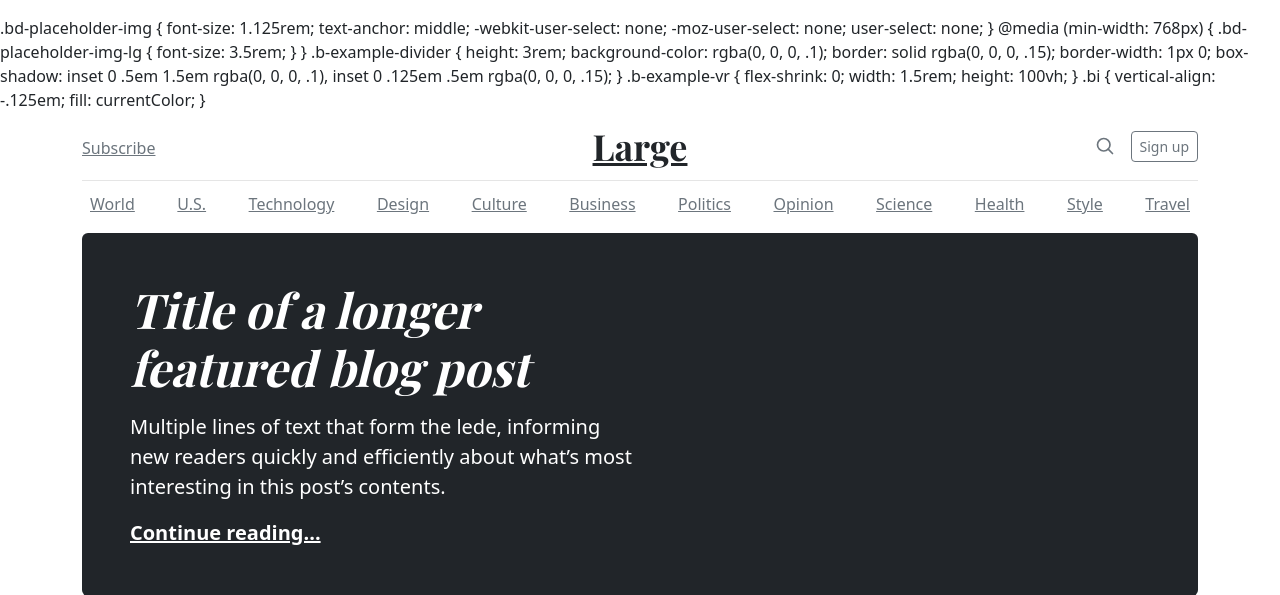
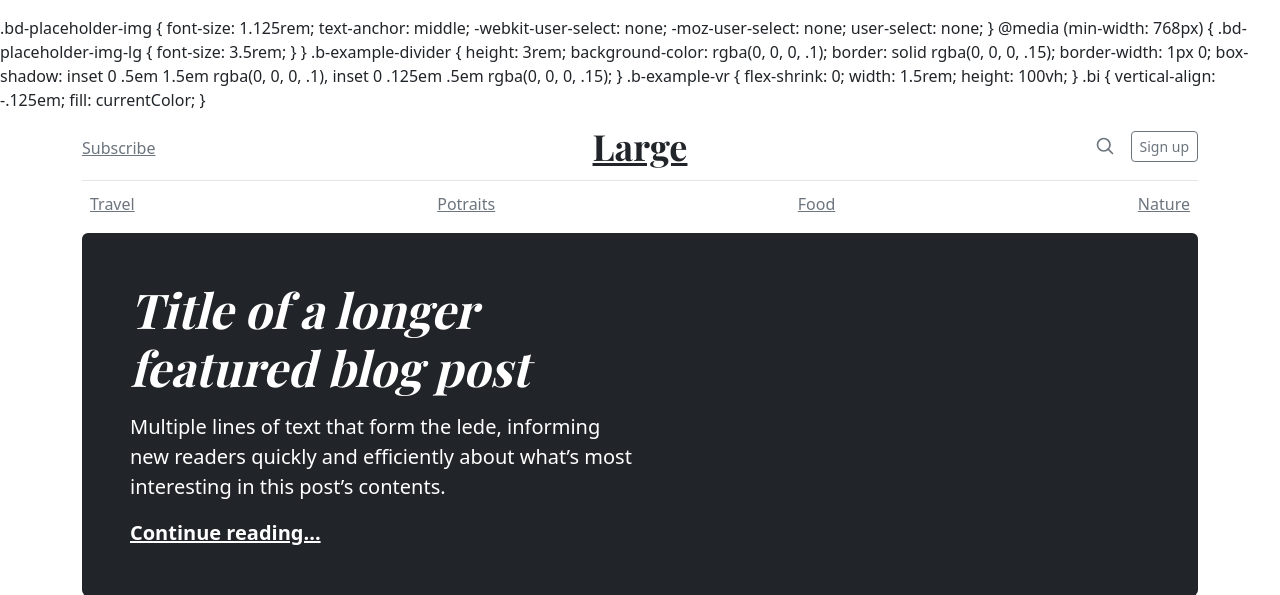
Before and after one commit to Flokots/personal-gallery, a Django app: template templates/main/index.html in a window 1280 px wide. Shown: the part 56-651 px from the top of the page. Run offline with Django 4.2, Linux system fonts and the light colour scheme; the template is opened without the code that fills it, so the values that code supplies are empty; some libraries are stand-ins or nearby versions.

Commit message:
close open meta tag>

```diff
--- a/templates/main/index.html
+++ b/templates/main/index.html
@@ -5,7 +5,7 @@
 <head>
     <meta charset="UTF-8">
     <meta name="author" content="Florence Kotohoyoh">
-    <meta name="generator" content="Personal Gallery"
+    <meta name="generator" content="Personal Gallery">
     <meta http-equiv="X-UA-Compatible" content="IE=edge">
     <meta name="viewport" content="width=device-width, initial-scale=1.0">
     {% if title %}
@@ -85,18 +85,10 @@
         </header>
         <div class="nav-scroller py-1 mb-2">
             <nav class="nav d-flex justify-content-between">
-                <a class="p-2 link-secondary" href="#">World</a>
-                <a class="p-2 link-secondary" href="#">U.S.</a>
-                <a class="p-2 link-secondary" href="#">Technology</a>
-                <a class="p-2 link-secondary" href="#">Design</a>
-                <a class="p-2 link-secondary" href="#">Culture</a>
-                <a class="p-2 link-secondary" href="#">Business</a>
-                <a class="p-2 link-secondary" href="#">Politics</a>
-                <a class="p-2 link-secondary" href="#">Opinion</a>
-                <a class="p-2 link-secondary" href="#">Science</a>
-                <a class="p-2 link-secondary" href="#">Health</a>
-                <a class="p-2 link-secondary" href="#">Style</a>
                 <a class="p-2 link-secondary" href="#">Travel</a>
+                <a class="p-2 link-secondary" href="#">Potraits</a>
+                <a class="p-2 link-secondary" href="#">Food</a>
+                <a class="p-2 link-secondary" href="#">Nature</a>
             </nav>
         </div>
     </div>
```
